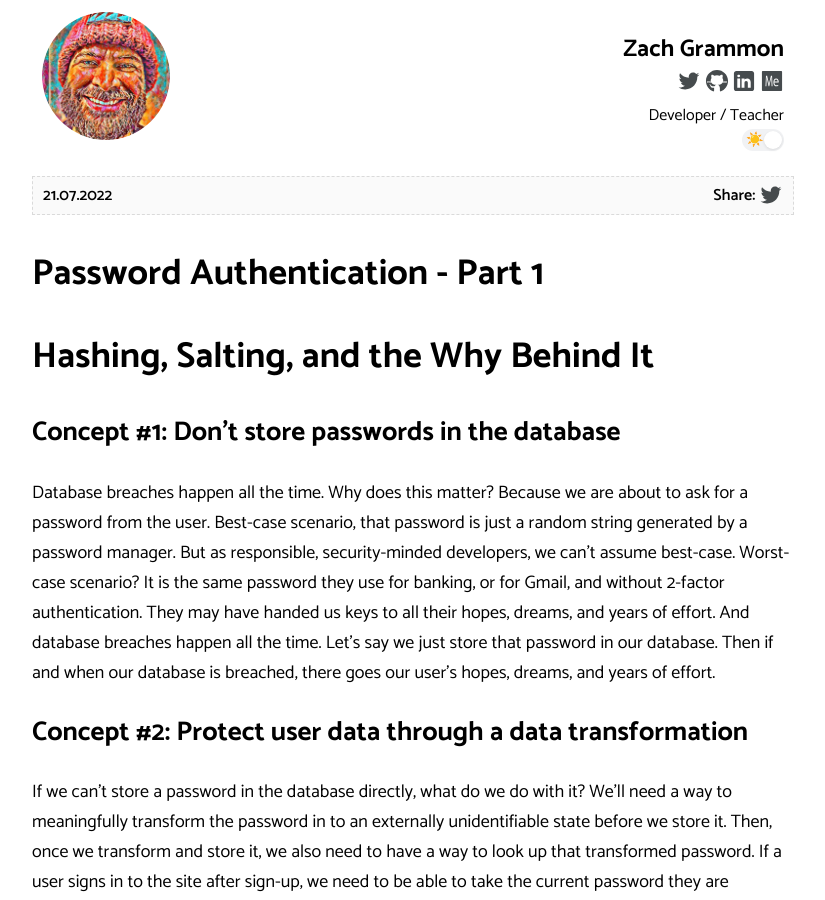
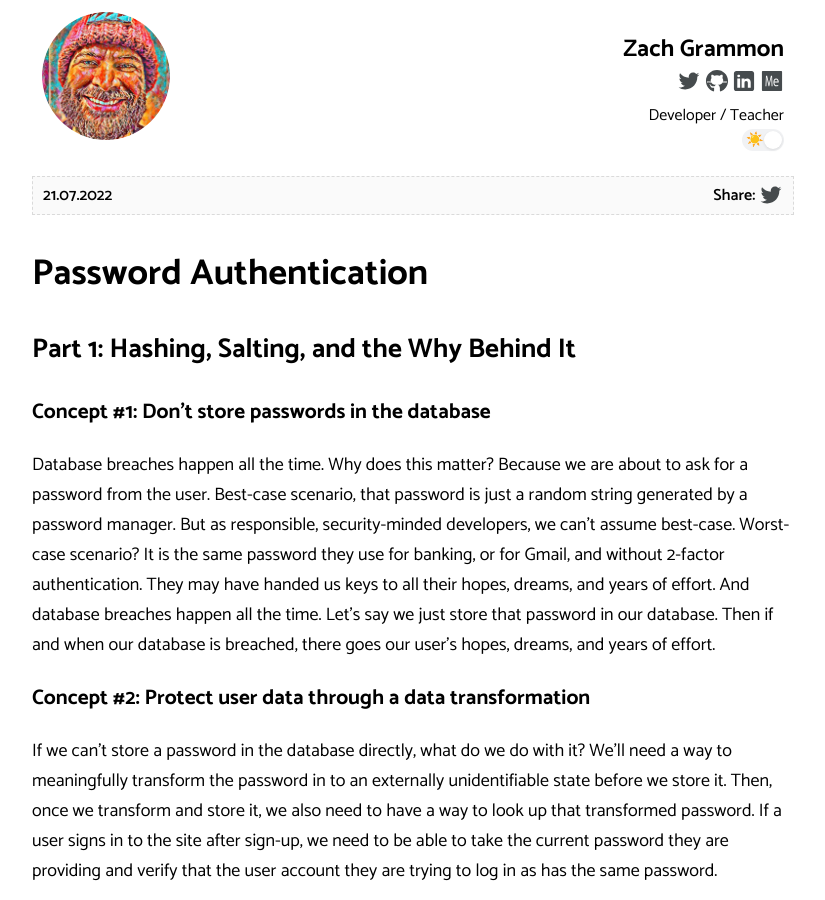
Before and after one commit to zacgra/zacgra.github.io, a Jekyll site: the page built from _posts/2022-7-21-Intro-To-Auth-pt1.md, in a window 1280 px wide and 900 px high. Shown: the whole window, without its empty margins (227-1052 px from the left). Built offline with Jekyll 4.4.1, drawn with Linux system fonts in a browser that asks for light colours; part of the change alters nothing that is shown; some of the changed text lies outside the part shown.

```diff
--- a/_posts/2022-7-21-Intro-To-Auth-pt1.md
+++ b/_posts/2022-7-21-Intro-To-Auth-pt1.md
@@ -1,42 +1,42 @@
 ---
-title: "Password Authentication - Part 1"
+title: "Password Authentication"
 author: zacgra
 layout: post
 categories: Code
 tags: [ruby, rails, authentication]
 ---
 
-# Hashing, Salting, and the Why Behind It
+## Part 1: Hashing, Salting, and the Why Behind It
 
-## Concept #1: Don't store passwords in the database
+### Concept #1: Don't store passwords in the database
 
 Database breaches happen all the time. Why does this matter? Because we are about to ask for a password from the user. Best-case scenario, that password is just a random string generated by a password manager. But as responsible, security-minded developers, we can't assume best-case. Worst-case scenario? It is the same password they use for banking, or for Gmail, and without 2-factor authentication. They may have handed us keys to all their hopes, dreams, and years of effort. And database breaches happen all the time. Let's say we just store that password in our database. Then if and when our database is breached, there goes our user's hopes, dreams, and years of effort.
 
-## Concept #2: Protect user data through a data transformation
+### Concept #2: Protect user data through a data transformation
 
 If we can't store a password in the database directly, what do we do with it? We'll need a way to meaningfully transform the password in to an externally unidentifiable state before we store it. Then, once we transform and store it, we also need to have a way to look up that transformed password. If a user signs in to the site after sign-up, we need to be able to take the current password they are providing and verify that the user account they are trying to log in as has the same password.
 
 There are three broad approaches we could consider for this kind of transformation: encoding, encrypting, and hashing. Which one should we use? Let's take a look at these three in a bit more detail to understand why one solves our problem better than the others.
 
-### Option #1: Transforming using Encoding
+#### Option #1: Transforming using Encoding
 
 Encoding, specifically character encoding, is a reversible data transformation that maps an input to an output, based on a given scheme. A common example is Base64 encoding, which uses a scheme of mapping an 8-bit binary sequence (such as something like `000010`) to its corresponding character (in this case, `C`). Then to encode or decode something in Base64, we just need a table of the mappings between binary and the 64 characters used in Base64. If you give a Base64 function `C`, it will give you back `000010`, and vice versa. The utility of Base64 is in converting binary data to text for the purposes of data transmission where text may be the only supported format. The biggest issue with this form of plain encoding is that, if given the output (ie. the thing we want to store on the server), the only thing preventing a malicious user from figuring out our input (i.e. password) to know what scheme we used.
 
-### Option #2: Transforming using Encrypting
+#### Option #2: Transforming using Encrypting
 
 Maybe the solution is to just use a less guessable scheme? Encryption is a form of encoding where the scheme is made intentionally unpredictable. A very simple example of encryption would be a [Caesar cipher](https://en.wikipedia.org/wiki/Caesar_cipher). In a Caesar cipher, the cipher takes in an alphabetical character, such as `a` and a key, such as `2`. Then the cipher moves from `a` up `2` places in the alphabet, to `c`. The Caesar cipher applied to `password` with a key of `2` would be `rcuuyqtf`. Although this cipher is not something used in modern development, the essence of encryption is still present. More importantly, the issue with using encryption for our solution can still be seen. Let's say we encrypt our password prior to storing it, then where and how do we store our encryption key? While encryption could potentially work to protect the user password, we've just traded one problem for another. There has to be a more elegant solution.
 
-### Option #3: Transforming using Hashing
+#### Option #3: Transforming using Hashing
 
 One key component to identifying a password storage solution is that **we** know what the password is. And if the user is required to give us the password to log in, we will **always** have the password when we need to do a user lookup. This is important, as it allows us to use a one-way transformation. As long as our transformation is deterministic (i.e. predictably repeatable), we can take the password, transform it, then use that to identify the stored version. This is where a hash function comes in to play. A hash function is a deterministic, one-way function, which takes in data and applies a tranformation to output a "digest" (i.e. the transformed data).
 
-## Concept #3: Salt your hashes
+### Concept #3: Salt your hashes
 
 A hash gets us most of the way, but before we jumpt to walking through our solution, there is one contingency we need to address. While it would take some serious effort for a malicious user to be able to brute force crack the password given a digest, there are other ways they could use a digest to find a password. They may be able to identify the hash based on frequency analysis using rainbow tables. Or even more plausibly, they may be able to use an already compromised user, where the password is known from a separate breach, get the hash from that known password, and check for any corresponding hashes in the database. Anyone other user with the same password, regardless of their own password best practices, would be compromised as well.
 
 One workaround for these vulnerabilities is to ensure each user's hash digest is unique within the database. We can do this by generating a bit of random text called a salt, then adding that salt to the password (either prepending or appending), then hashing the result. As long as the salt is sufficiently random, then frequency analysis of the digests can't be applied, and there are no matching digests within the database with which to cross-reference compromised passwords.
 
-## Applying These Concepts To Create A Solution
+### Creating An Authentication Algorithm
 
 **User Account Creation:**
 When a user creates an account, they give us their password. Rather than storing that password, we salt that password, then hash it, and store the resulting digest in the database.
```
